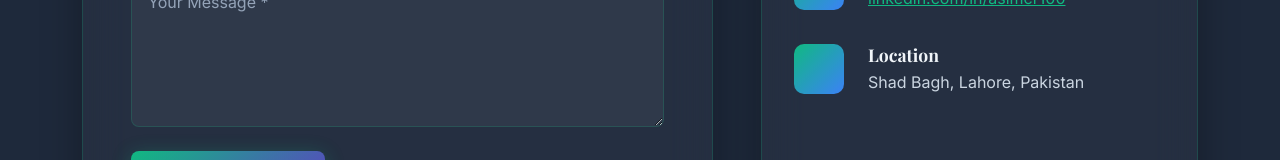
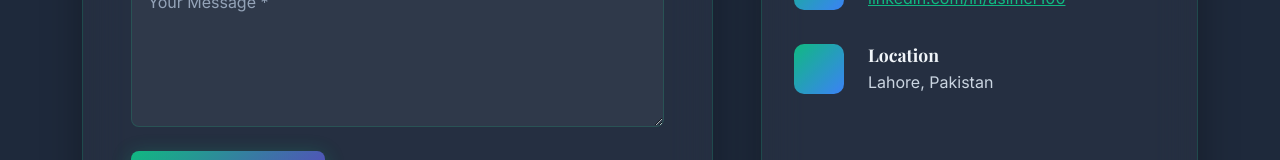
Before and after one commit to Asim2525/Portfolio, a plain HTML site: page index.html in a window 1280 px wide. Shown: the part 6312-6472 px from the top of the page. Drawn offline with nearby package versions, Linux system fonts and the light colour scheme; some icons are missing.

Commit message:
Update index.html

```diff
--- a/index.html
+++ b/index.html
@@ -461,7 +461,7 @@
   </div>
   <div class="contact-text">
     <h4>Location</h4>
-    <p>Shad Bagh, Lahore, Pakistan</p>
+    <p>Lahore, Pakistan</p>
   </div>
 </div>
           </div>
@@ -483,4 +483,5 @@
   <script src="https://cdn.jsdelivr.net/npm/bootstrap@5.3.2/dist/js/bootstrap.bundle.min.js"></script>
   <script src="script.js"></script>
 </body>
+
 </html>
```
